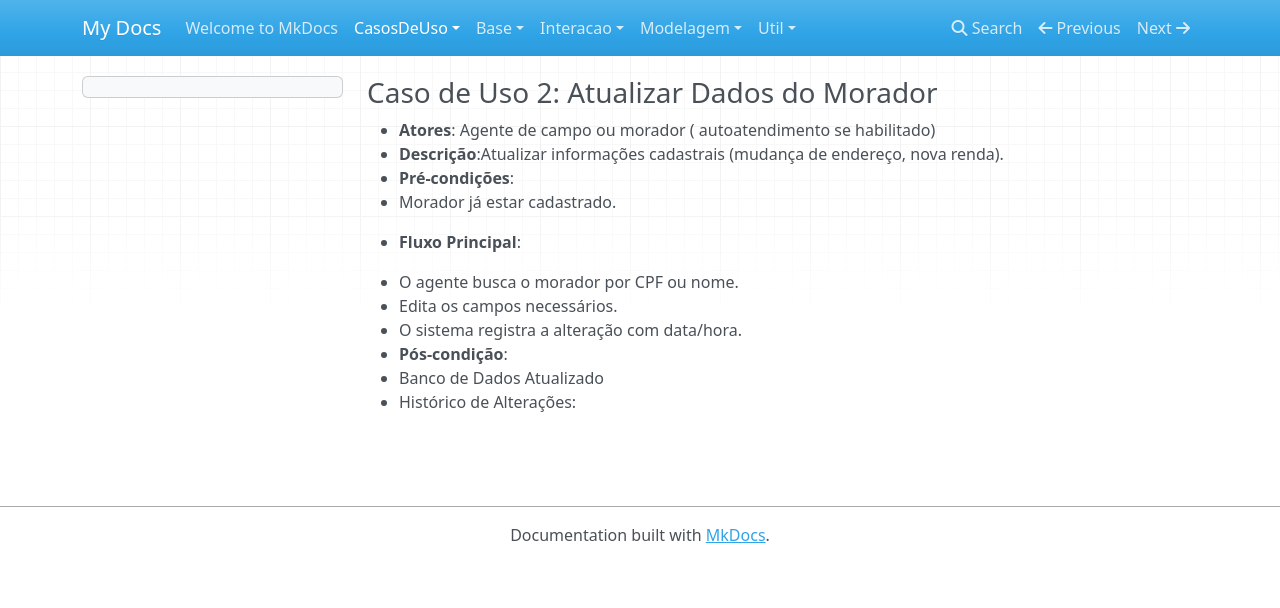
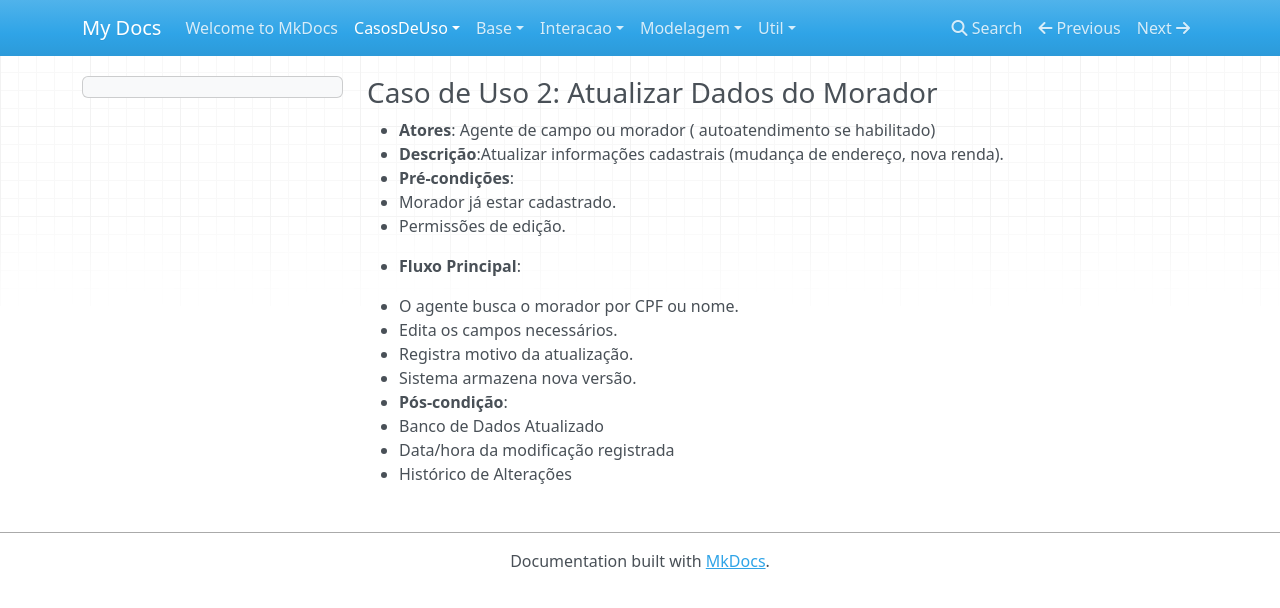
Before and after one commit to Projetos-de-Extensao/PBE_25.1_8002_IV, an MkDocs documentation site: the page built from docs/CasosDeUso/CasoDeUso3.md, in a window 1280 px wide. Shown: the top 608 px of the page. Built offline with MkDocs 1.6.1, drawn with Linux system fonts in a browser that asks for light colours; nearby versions of some CDN libraries.

Commit message:
Update CasoDeUso3.md

```diff
--- a/docs/CasosDeUso/CasoDeUso3.md
+++ b/docs/CasosDeUso/CasoDeUso3.md
@@ -3,11 +3,14 @@
 * **Descrição**:Atualizar informações cadastrais (mudança de endereço, nova renda).
 * **Pré-condições**:
    * Morador já estar cadastrado.
+   * Permissões de edição.
 
 * **Fluxo Principal**:
    *  O agente busca o morador por CPF ou nome.
    *  Edita os campos necessários.
-   *  O sistema registra a alteração com data/hora.
+   *  Registra motivo da atualização.
+   *  Sistema armazena nova versão.
 * **Pós-condição**:
 *  Banco de Dados Atualizado
-*  Histórico de Alterações:
+*  Data/hora da modificação registrada
+*  Histórico de Alterações
```
